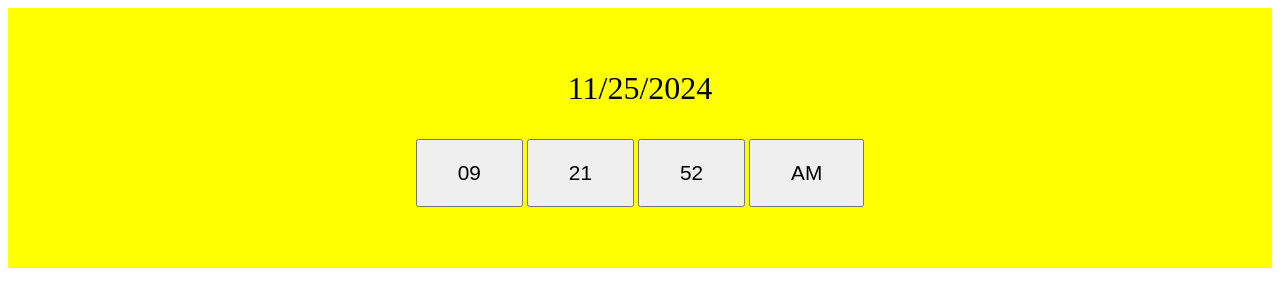
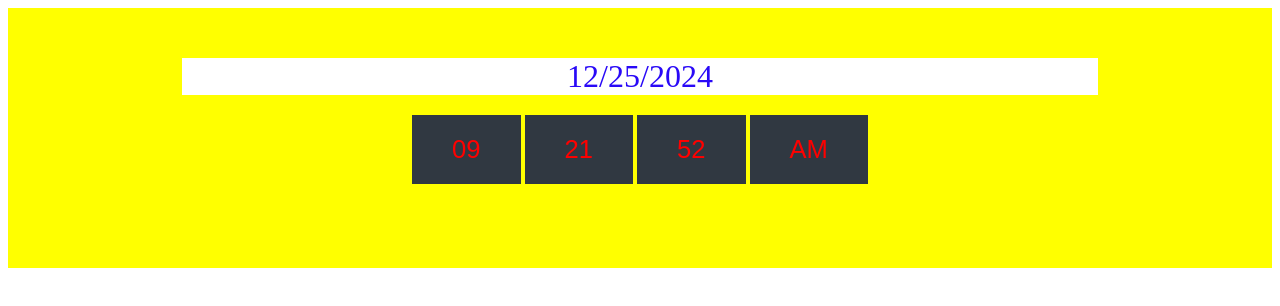
Before and after one commit to acciojob/clock-abhilashvc777, a website: page main.html in a window 1280 px wide. Drawn offline with Linux system fonts and the light colour scheme.

Commit message:
created a submission

```diff
--- a/script.js
+++ b/script.js
@@ -11,7 +11,7 @@ let currentYear = d.getFullYear()
 let hr = d.getHours()
 let mi = d.getMinutes()
 let se = d.getSeconds()
-let total = `${currentmonth}/${currentDate}/${currentYear}`
+let total = `${currentmonth+1}/${currentDate}/${currentYear}`
 date.innerText = total
 let a = "AM"
 function change(){
--- a/styles.css
+++ b/styles.css
@@ -6,10 +6,16 @@
 	padding:30px;
 }
 p{
+	background-color:white;
 	font-size:2em;
+	color:rgb(41, 9, 247);
+	margin:20px 12%;
 }
 button{
+	background-color:#303841;
+	border:none;
+	color:red;
 	padding:20px 40px;
 	text-align:center;
-	font-size:1.3em;
+	font-size:1.6em;
 }
```
